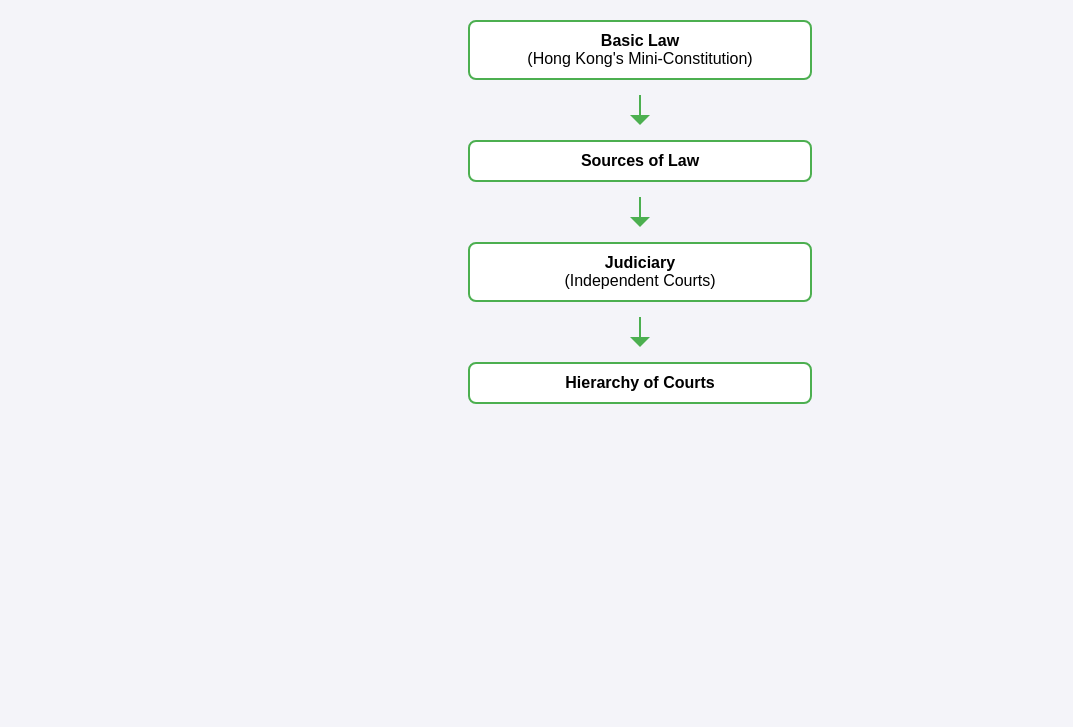
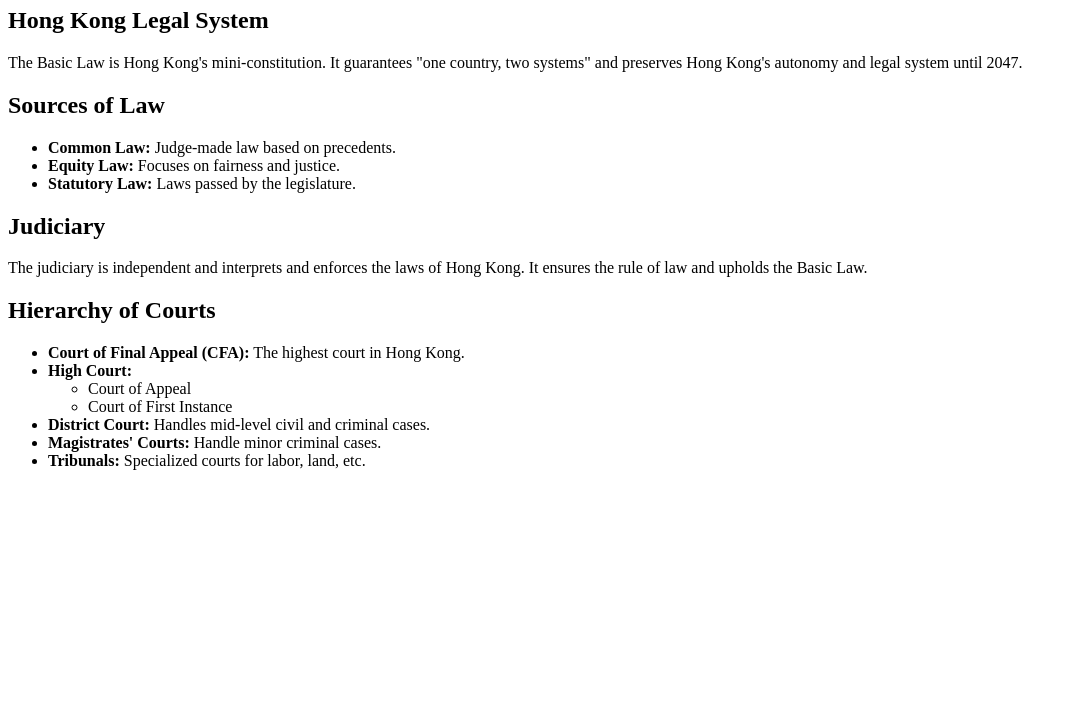
Before and after one commit to pppaal/realestatehk, a plain HTML site: page index.html in a window 1280 px wide. Shown: the part 73-800 px from the top of the page, without its empty margins (0-1073 px from the left). Drawn offline with Linux system fonts and the light colour scheme.

Commit message:
Update index.html

```diff
--- a/index.html
+++ b/index.html
@@ -4,134 +4,34 @@
     <meta charset="UTF-8">
     <meta name="viewport" content="width=device-width, initial-scale=1.0">
     <title>Interactive HK Legal System</title>
-  <style>
-    body {
-      font-family: Arial, sans-serif;
-      margin: 0;
-      padding: 0;
-      background-color: #f4f4f9;
-      text-align: center;
-    }
-
-    h1 {
-      margin-top: 20px;
-      color: #333;
-    }
-
-    .container {
-      margin: 20px auto;
-      display: flex;
-      flex-direction: column;
-      align-items: center;
-    }
-
-    .box {
-      border: 2px solid #4CAF50;
-      border-radius: 8px;
-      padding: 10px 20px;
-      margin: 15px;
-      background-color: #fff;
-      width: 300px;
-      cursor: pointer;
-      transition: transform 0.2s ease, background-color 0.2s ease;
-    }
-
-    .box:hover {
-      transform: scale(1.05);
-      background-color: #e8f5e9;
-    }
-
-    .info {
-      display: none;
-      margin-top: 10px;
-      padding: 10px;
-      background-color: #f9f9f9;
-      border: 1px solid #ddd;
-      border-radius: 5px;
-    }
-
-    .line {
-      height: 20px;
-      border-left: 2px solid #4CAF50;
-      margin: 0 auto;
-    }
-
-    .arrow {
-      width: 0;
-      height: 0;
-      border-left: 10px solid transparent;
-      border-right: 10px solid transparent;
-      border-top: 10px solid #4CAF50;
-      margin: 0 auto;
-    }
-  </style>
 </head>
 <body>
-  <h1>Hong Kong Legal System</h1>
-  <div class="container">
-    <!-- Basic Law -->
-    <div class="box" onclick="toggleInfo('basic-law')">
-      <strong>Basic Law</strong><br>
-      (Hong Kong's Mini-Constitution)
-    </div>
-    <div id="basic-law" class="info">
-      The Basic Law is the highest law in Hong Kong. It guarantees "one country, two systems" and preserves Hong Kong's autonomy and legal system until 2047.
-    </div>
-    <div class="line"></div>
-    <div class="arrow"></div>
+    <h1>Interactive HK Legal System</h1>
+    <h2>Hong Kong Legal System</h2>
+    <p>The Basic Law is Hong Kong's mini-constitution. It guarantees "one country, two systems" and preserves Hong Kong's autonomy and legal system until 2047.</p>
 
-    <!-- Sources of Law -->
-    <div class="box" onclick="toggleInfo('sources-of-law')">
-      <strong>Sources of Law</strong>
-    </div>
-    <div id="sources-of-law" class="info">
-      The sources of law in Hong Kong include:
+    <h2>Sources of Law</h2>
     <ul>
-        <li><strong>Common Law</strong>: Judge-made law based on precedents.</li>
-        <li><strong>Equity Law</strong>: Focuses on fairness and justice.</li>
-        <li><strong>Statutory Law</strong>: Laws passed by the legislature.</li>
+        <li><strong>Common Law:</strong> Judge-made law based on precedents.</li>
+        <li><strong>Equity Law:</strong> Focuses on fairness and justice.</li>
+        <li><strong>Statutory Law:</strong> Laws passed by the legislature.</li>
     </ul>
-    </div>
-    <div class="line"></div>
-    <div class="arrow"></div>
 
-    <!-- Judiciary -->
-    <div class="box" onclick="toggleInfo('judiciary')">
-      <strong>Judiciary</strong><br>
-      (Independent Courts)
-    </div>
-    <div id="judiciary" class="info">
-      The judiciary is independent and interprets and enforces the laws of Hong Kong. It ensures the rule of law and upholds the Basic Law.
-    </div>
-    <div class="line"></div>
-    <div class="arrow"></div>
+    <h2>Judiciary</h2>
+    <p>The judiciary is independent and interprets and enforces the laws of Hong Kong. It ensures the rule of law and upholds the Basic Law.</p>
 
-    <!-- Court Hierarchy -->
-    <div class="box" onclick="toggleInfo('court-hierarchy')">
-      <strong>Hierarchy of Courts</strong>
-    </div>
-    <div id="court-hierarchy" class="info">
-      The court hierarchy in Hong Kong includes:
+    <h2>Hierarchy of Courts</h2>
     <ul>
-        <li><strong>Court of Final Appeal (CFA)</strong>: The highest court in Hong Kong.</li>
-        <li><strong>High Court</strong>: Includes the Court of Appeal and Court of First Instance.</li>
-        <li><strong>District Court</strong>: Handles mid-level civil and criminal cases.</li>
-        <li><strong>Magistrates' Courts</strong>: Handle minor criminal cases.</li>
-        <li><strong>Tribunals</strong>: Specialized courts for labor, land, etc.</li>
+        <li><strong>Court of Final Appeal (CFA):</strong> The highest court in Hong Kong.</li>
+        <li><strong>High Court:</strong>
+            <ul>
+                <li>Court of Appeal</li>
+                <li>Court of First Instance</li>
             </ul>
-    </div>
-  </div>
-
-  <script>
-    // Function to toggle the visibility of the info boxes
-    function toggleInfo(id) {
-      const infoBox = document.getElementById(id);
-      if (infoBox.style.display === "none" || infoBox.style.display === "") {
-        infoBox.style.display = "block";
-      } else {
-        infoBox.style.display = "none";
-      }
-    }
-  </script>
+        </li>
+        <li><strong>District Court:</strong> Handles mid-level civil and criminal cases.</li>
+        <li><strong>Magistrates' Courts:</strong> Handle minor criminal cases.</li>
+        <li><strong>Tribunals:</strong> Specialized courts for labor, land, etc.</li>
+    </ul>
 </body>
 </html>
```
Lines whose indentation alone changed are shown as unchanged.
